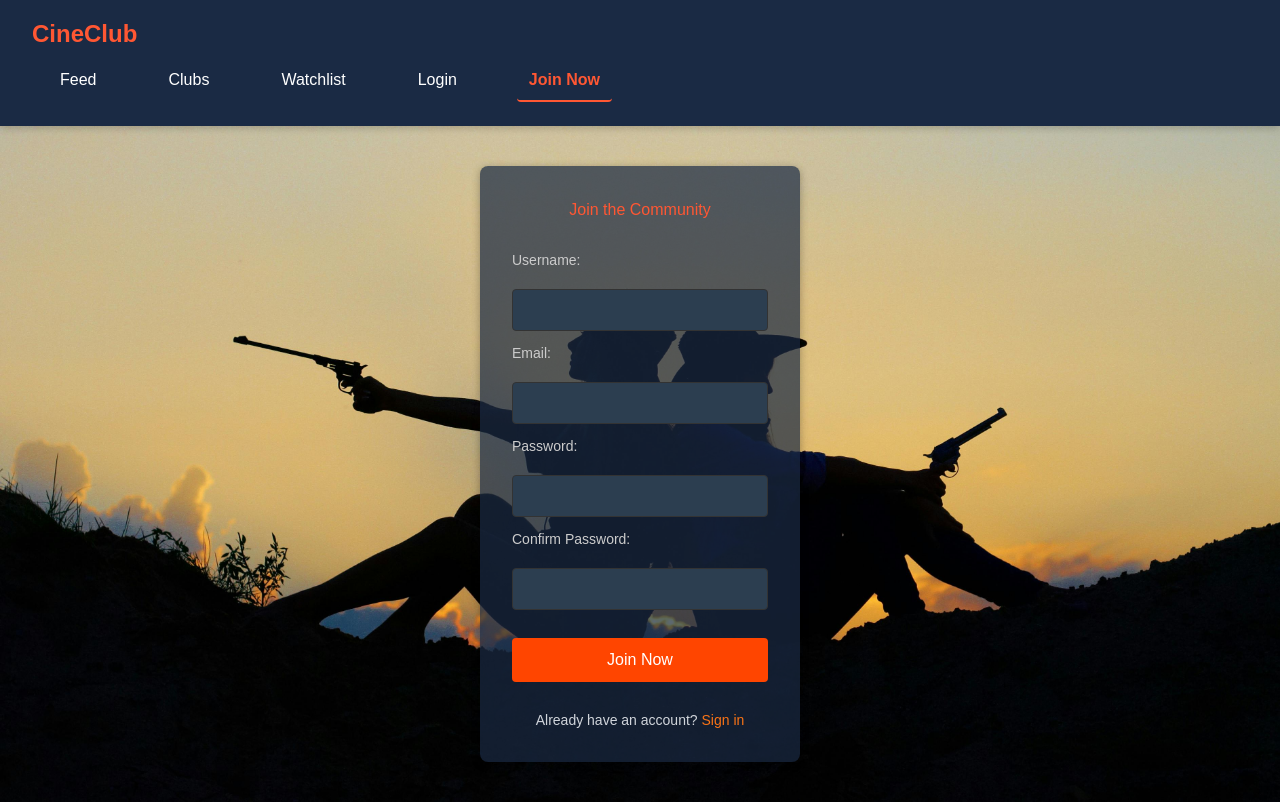
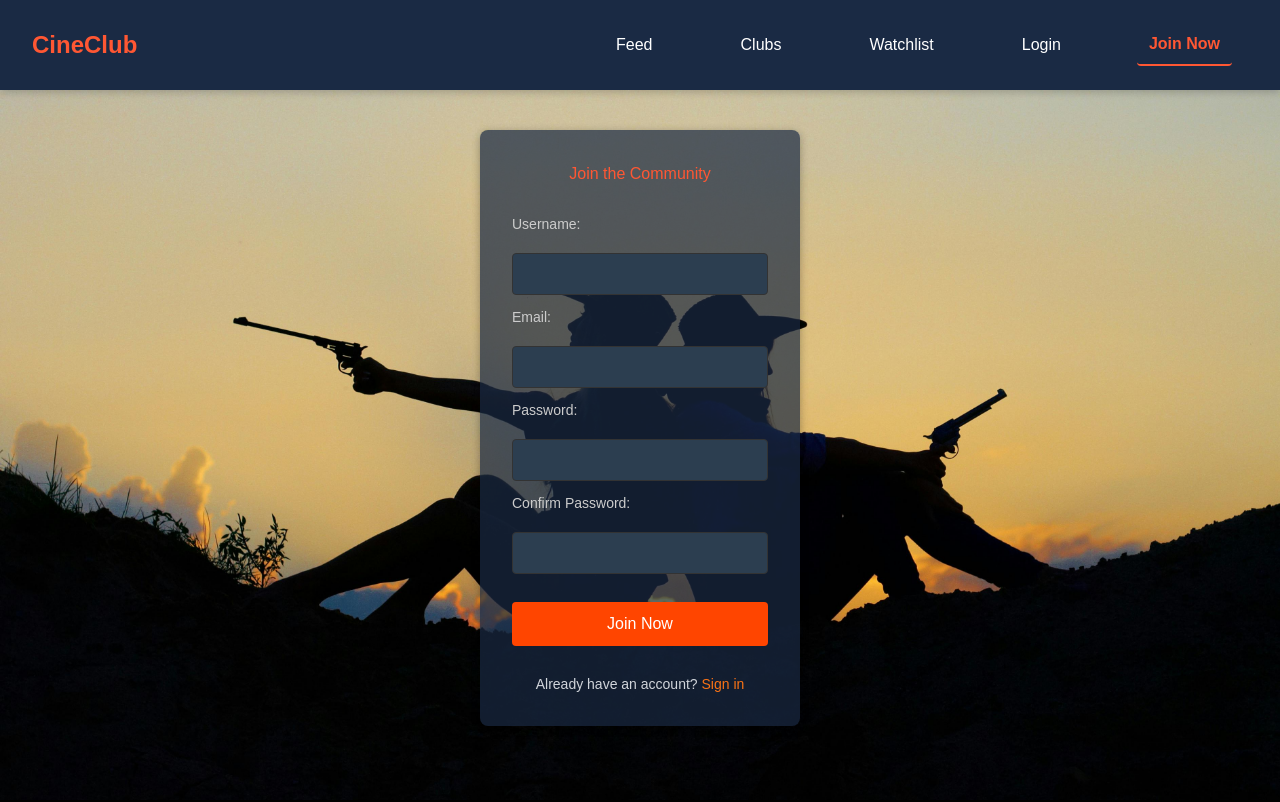
Before and after one commit to maxwellkiplagat/Movie_clubb, a React (Create React App) app in the folder frontend/: page /register in a window 1280 px wide. Built offline with nearby package versions, Linux system fonts and the light colour scheme.

Commit message:
Updated searchbar styling and Navlinks positioning

```diff
--- a/frontend/src/components/Navbar.jsx
+++ b/frontend/src/components/Navbar.jsx
@@ -15,9 +15,9 @@ const Navbar = () => {
   };
 
   return (
-    <nav className="navbar">
-      <span className="logo">CineClub</span>
-      <ul>
+    <nav className="navbar flex items-center justify-between px-4 py-2 bg-gray-800 text-white">
+      <span className="logo text-xl font-bold">CineClub</span>
+      <ul className="flex space-x-4 ml-auto items-center">
         {isAuthenticated && (
           <li><NavLink to="/dashboard">Dashboard</NavLink></li>
         )}
--- a/frontend/src/features/pages/ClubPage.jsx
+++ b/frontend/src/features/pages/ClubPage.jsx
@@ -146,7 +146,8 @@ const ClubPage = () => {
   return (
     <div className="club-page p-6 bg-gray-900 min-h-screen text-white">
       <div className="feed-welcome-box bg-gray-800 rounded-lg p-6 shadow-lg mb-8">
-        <div className="flex flex-col md:flex-row md:justify-between md:items-center gap-4">
+        <div className="flex flex-col gap-4">
+
           <div>
             <h1 className="text-3xl font-bold mb-2 text-orange-400">Join a Club</h1>
             <p className="text-gray-300">Find a community that shares your taste in TV shows and movies!</p>
--- a/frontend/src/features/pages/Register.jsx
+++ b/frontend/src/features/pages/Register.jsx
@@ -87,9 +87,9 @@ const Register = () => {
 
         <p className="text-sm text-gray-300 text-center mt-4">
           Already have an account?{' '}
-          <a href="/login" className="sign-in-link">
+          <Link to="/login" className="sign-in-link">
           Sign in
-          </a>
+          </Link>
         </p>
       </form>
     </div>
```
